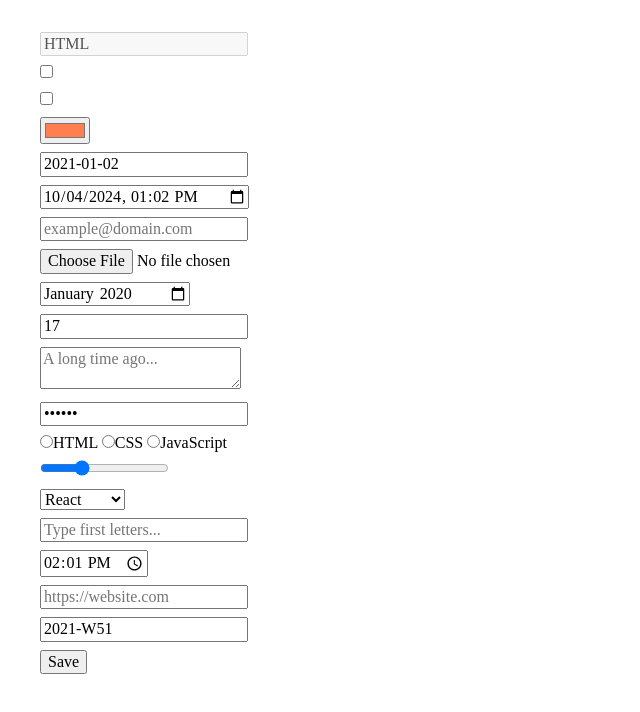
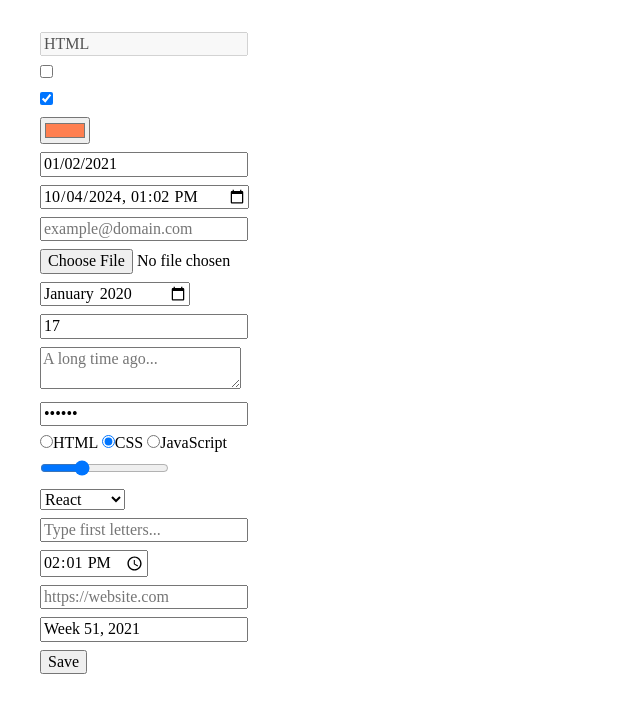
Before and after one commit to mickeljilenko123/Gromcode_1, a plain HTML site: page index.html in a window 1280 px wide. Shown: the whole page, without its empty margins (0-640 px from the left). Drawn offline with nearby package versions, Linux system fonts and the light colour scheme.

Commit message:
css 16.5

```diff
--- a/index.html
+++ b/index.html
@@ -17,13 +17,13 @@
             <input type="checkbox" name="agree" unchecked>
         </div>
         <div class="form-input">
-            <input type="checkbox" name="like" readonly>
+            <input type="checkbox" name="like" checked>
         </div>
         <div class="form-input">
             <input type="color" name="favoriteColor" value="#ff7f50">
         </div>
         <div class="form-input">
-            <input type="data" name="birthDate" value="2021-01-02">
+            <input type="data" name="birthDate" value="01/02/2021">
         </div>
         <div class="form-input">
             <input type="datetime-local" name="birthTime" value="2024-10-04T13:02">
@@ -48,7 +48,7 @@
         </div>
         <div class="languages">
             <input type="radio" name="language" value="html">HTML
-            <input type="radio" name="language" value="css">CSS
+            <input type="radio" name="language" value="css" checked>CSS
             <input type="radio" name="language" value="javaScript">JavaScript
         </div>
         <div class="form-input">
@@ -71,7 +71,7 @@
             <input type="url" name="website" placeholder="https://website.com" required>
         </div>
         <div class="form-input">
-            <input type="wike" name="birthWeek" value="2021-W51">
+            <input type="wike" name="birthWeek" value="Week 51, 2021">
         </div>
         <div class="form-input">
             <button type="submit">Save</button>
```
